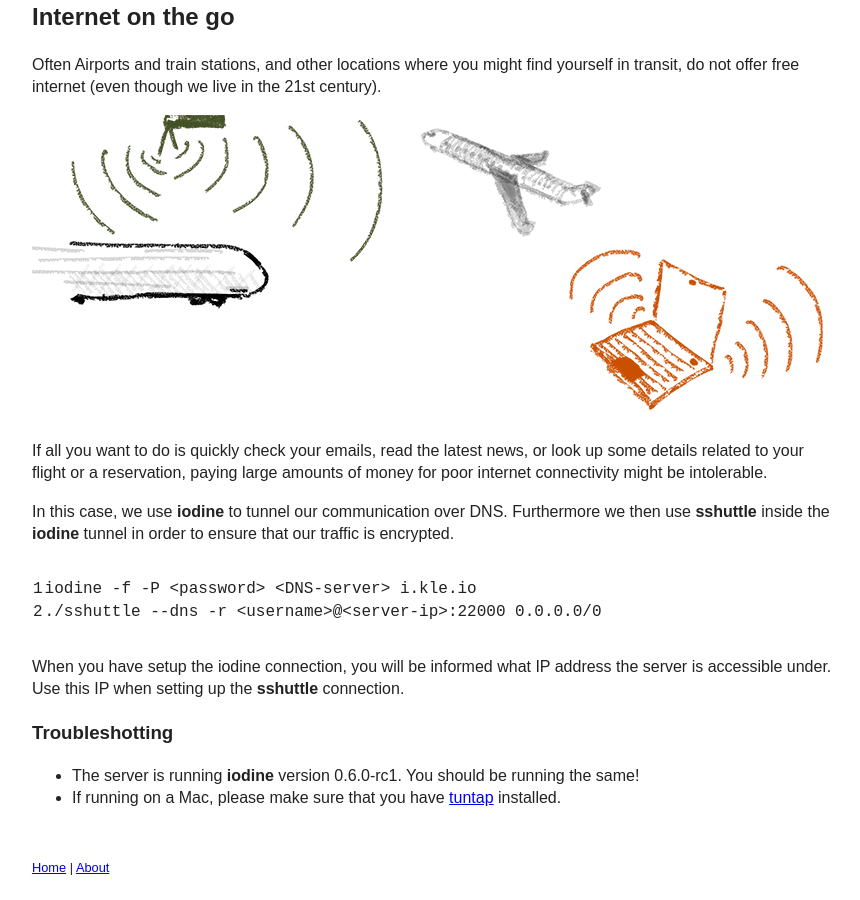
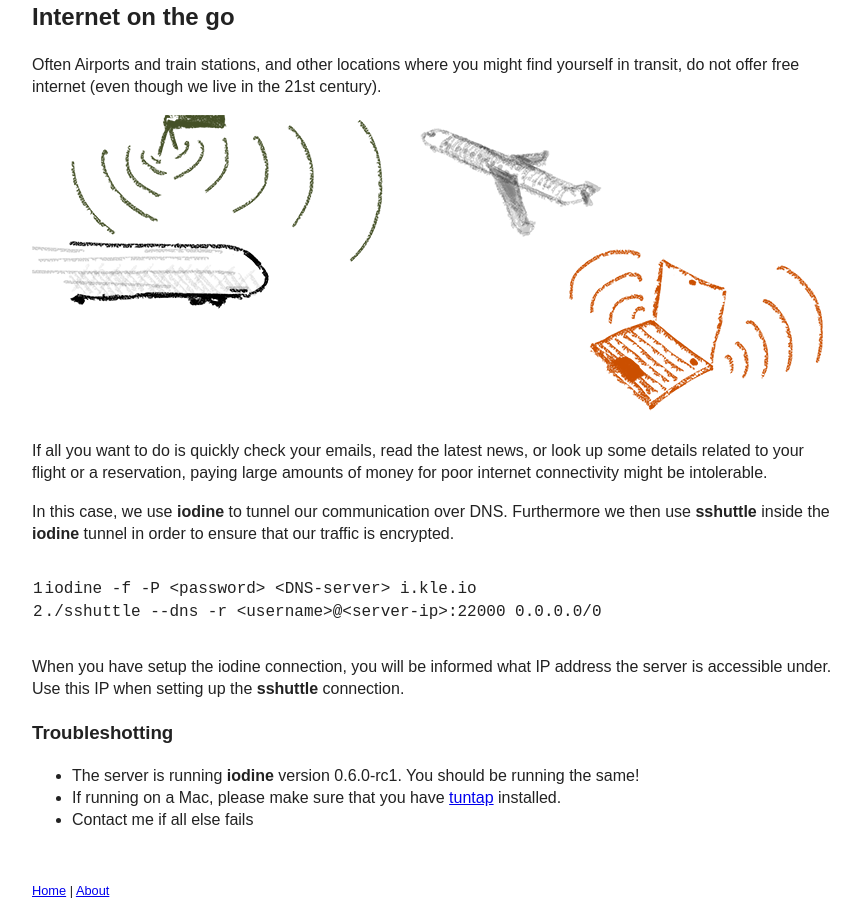
Before and after one commit to sebastian/vpn-site, a Jekyll site: the page built from index.md, in a window 1280 px wide and 900 px high, scrolled down 2303 px. Shown: the whole window, without its empty margins (208-1068 px from the left). Built offline with Jekyll 4.4.1, drawn with Linux system fonts in a browser that asks for light colours; before the commit the page ends 3180 px from its top, so only the background shows below that.

Commit message:
Add contact me to troubleshoot

```diff
--- a/index.md
+++ b/index.md
@@ -106,3 +106,4 @@ under. Use this IP when setting up the __sshuttle__ connection.
 - The server is running __iodine__ version 0.6.0-rc1. You should be running the same!
 - If running on a Mac, please make sure that you have
   [tuntap](http://tuntaposx.sourceforge.net/download.xhtml) installed.
+- Contact me if all else fails
```
